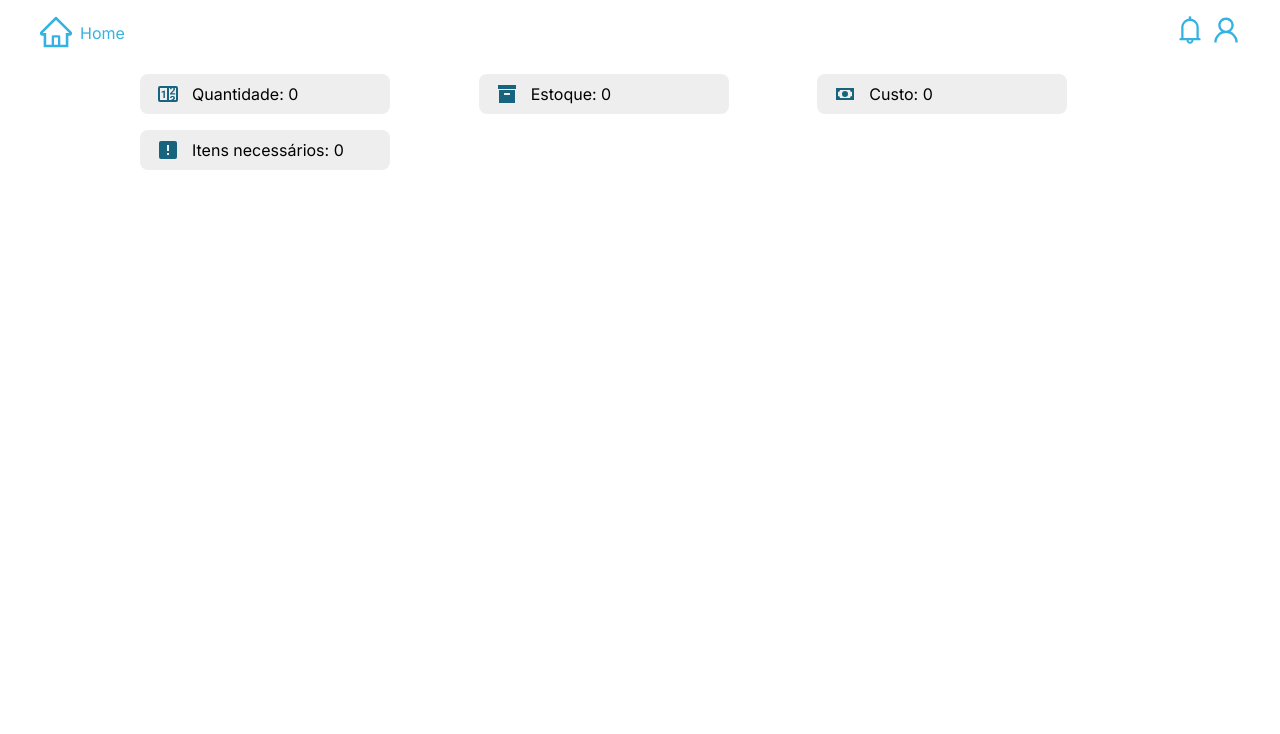
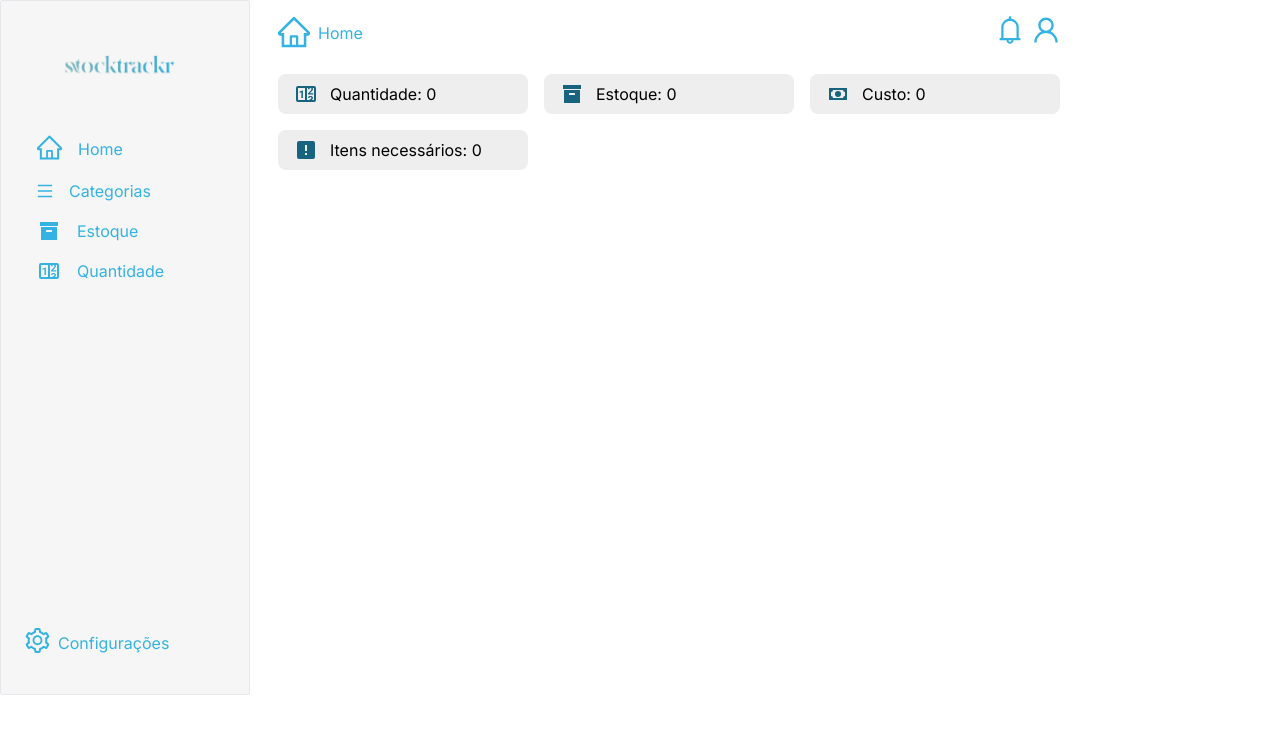
Before and after one commit to MateusGarpelli/StockTrackr-front, a Next.js app: page / in a window 1280 px wide. Shown: the top 734 px of the page. Built offline with nearby package versions, Linux system fonts and the light colour scheme.

Commit message:
add main menu

```diff
--- a/package.json
+++ b/package.json
@@ -12,9 +12,13 @@
     "@ant-design/icons": "^5.3.6",
     "@mdi/js": "^7.4.47",
     "@mdi/react": "^1.6.1",
+    "apexcharts": "^3.49.0",
     "axios": "^1.6.8",
+    "chart.js": "^4.4.2",
     "next": "14.1.3",
     "react": "^18",
+    "react-apexcharts": "^1.4.1",
+    "react-chartjs-2": "^5.2.0",
     "react-dom": "^18"
   },
   "devDependencies": {
--- a/src/app/page.tsx
+++ b/src/app/page.tsx
@@ -1,13 +1,19 @@
 import HeaderMenu from "@/components/HeaderMenu/page";
 import SignIn from "./(pages)/SignIn/page";
 import MenuMain from "@/components/MenuMain/page";
+import SideBarNav from "@/components/SideBarNav/page";
 
 const Home = () => {
 
   return (
     <div className="container">
-      <HeaderMenu/>
-      <MenuMain/>
+      <div className="flex">
+        <SideBarNav />
+        <div className="ml-7">
+          <HeaderMenu />
+          <MenuMain />
+        </div>
+      </div>
     </div>
   )
 }
--- a/src/components/MenuMain/page.tsx
+++ b/src/components/MenuMain/page.tsx
@@ -6,7 +6,6 @@ import Alert from '@mdi/react';
 import { mdiAlertBox } from '@mdi/js';
 import Quantity from '@mdi/react';
 import { mdiCounter } from '@mdi/js';
-
 
 
 
--- a/src/components/SideBarNav/page.tsx
+++ b/src/components/SideBarNav/page.tsx
@@ -1,7 +1,49 @@
+import { DropboxOutlined, HomeOutlined, MenuOutlined, SettingOutlined } from '@ant-design/icons'
+import { mdiCounter } from '@mdi/js'
+import Icon from '@mdi/react'
+import Image from 'next/image'
+import React from 'react'
+import Archive from '@mdi/react';
+import { mdiArchive } from '@mdi/js';
+
+
+
 const SideBarNav = () => {
     return (
-        <div>
+        <div className="container border bg-[#F6F6F6]  text-[#34b3e2] h-[695px] max-w-[250px] rounded-sm p-4 space-y-4 flex-col justify-center items-center">
 
+            <div>
+                <Image src='/stockTrackr.png'
+                    alt="Logo"
+                    width={200}
+                    height={200} />
+            </div>
+            <div className='flex flex-col justify-between h-[520px]'>
+                <div className="space-y-4 justify-center items-center ">
+                    <div className="flex items-center ml-5 cursor-pointer">
+                        <div><HomeOutlined width={30} height={30} className='mr-4' style={{ fontSize: 25 }} /></div>
+                        <div>Home</div>
+                    </div>
+                    <div className="flex items-center ml-5 cursor-pointer">
+                        <div className='mr-4'><MenuOutlined /></div>
+                        <div>Categorias</div>
+                    </div>
+                    <div className="flex items-center ml-5 cursor-pointer">
+                        <Archive path={mdiArchive} size={1} className='mr-4' />
+                        <div>Estoque</div>
+                    </div>
+                    <div className="flex items-center ml-5 cursor-pointer">
+                        <div className='mr-4'><Icon path={mdiCounter} size={1} /></div>
+                        <div>Quantidade</div>
+                    </div>
+                </div>
+                <div className='flex items-center ml-2 cursor-pointer'>
+                    <SettingOutlined style={{ fontSize: 25 }} className='mr-2' />
+                    <span className='mt-1'>Configurações</span>
+                </div>
+            </div>
         </div>
     )
 }
+
+export default SideBarNav
```
Also changed, not shown: 1 other file (tests, documents, lock files or other folders).
